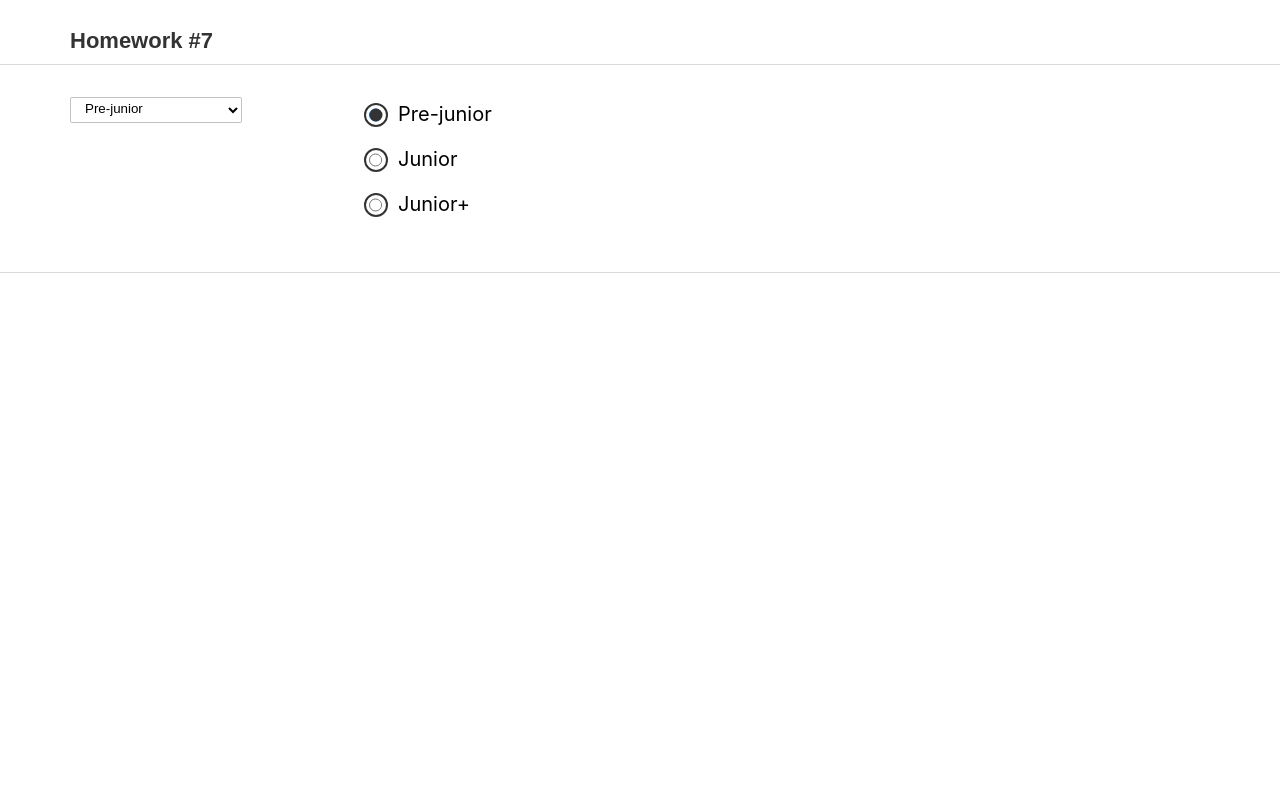
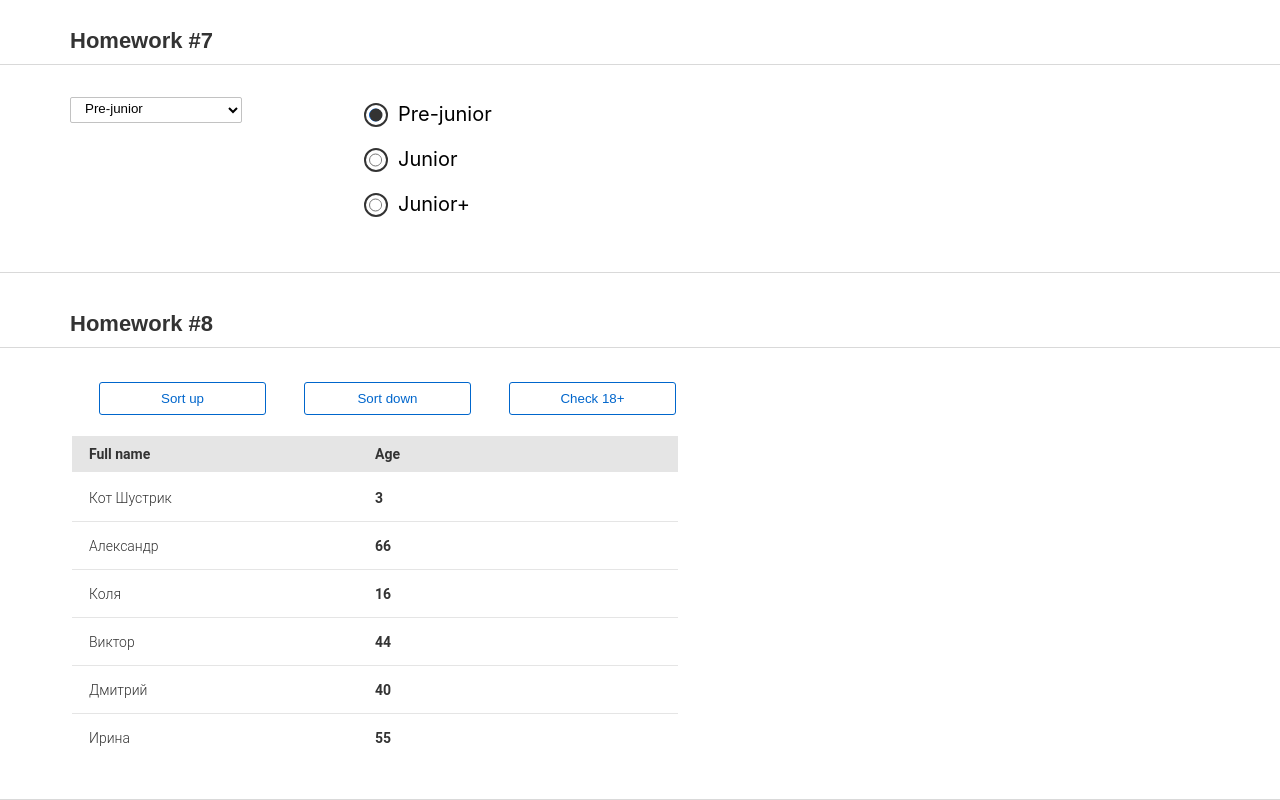
Before and after one commit to VitalickWeb/tasks-ignat, a React (Create React App) app: page /#/junior in a window 1280 px wide. Shown: the part 516-1316 px from the top of the page. Before the commit the page ends 800 px from the top, so only its background shows below. Built offline with nearby package versions, Linux system fonts and the light colour scheme.

Commit message:
home task 4

```diff
--- a/src/s2-homeworks/hw04/common/c2-SuperButton/SuperButton.module.css
+++ b/src/s2-homeworks/hw04/common/c2-SuperButton/SuperButton.module.css
@@ -3,7 +3,9 @@
     color: #FFFFFF;
     margin-right: 38px;
 }
-
+.button:last-child {
+    margin: 0;
+}
 .disabled {
     width: 132px;
     background: #004D99;
--- a/src/s2-homeworks/hw05/pages/Junior.tsx
+++ b/src/s2-homeworks/hw05/pages/Junior.tsx
@@ -2,14 +2,14 @@ import React from 'react'
 import HW6 from "../../hw06/HW6";
 import HW7 from "../../hw07/HW7";
 import HW8 from '../../hw08/HW8'
-// import HW9 from '../../hw09/HW9'
+import HW9 from '../../hw09/HW9'
 
 function Junior() {
     return (
         <div id={'hw5-page-junior'}>
             <HW6 />
             <HW7 />
-            {/*<HW8 />*/}
+            <HW8 />
             {/*<HW9 />*/}
         </div>
     )
--- a/src/s2-homeworks/hw08/HW8.module.css
+++ b/src/s2-homeworks/hw08/HW8.module.css
@@ -1,23 +1,66 @@
 .item {
+    width: 100%;
+    height: 48px;
+    display: flex;
+    align-items: center;
+    padding: 16px 0 16px 0;
+    border-bottom: 1px solid #E5E5E5;
 }
 
 .item:last-of-type {
+    border-bottom: none;
 }
 
 .users {
+    margin-top: 19px;
 }
 
 .buttonsContainer {
+    width: 606px;
+    display: flex;
+    justify-content: flex-end;
 }
 
 .container {
+    padding: 34px 0 0 70px;
 }
 
-.thead {
+.thead tr {
+    font-family: Roboto, sans-serif;
+    font-style: normal;
+    font-weight: 600;
+    font-size: 14px;
+    width: 606px;
+    height: 36px;
+    background: #E5E5E5;
+    display: flex;
+    align-items: center;
+}
+
+.thead tr td:first-child {
+    font-family: Roboto, sans-serif;
+    font-style: normal;
+    font-weight: 600;
+    font-size: 14px;
+    width: 50%;
 }
 
 .nameCol {
+    font-family: Roboto, sans-serif;
+    font-style: normal;
+    font-weight: 300;
+    font-size: 14px;
+    padding-left: 17px;
+    border-bottom: #E5E5E5;
+    color: #333;
+    width: 50%;
 }
 
-.ageCol {
+td.ageCol {
+    font-family: Roboto, sans-serif;
+    font-style: normal;
+    font-weight: 600;
+    font-size: 14px;
+
+    color: #333;
 }
--- a/src/s2-homeworks/hw08/HW8.tsx
+++ b/src/s2-homeworks/hw08/HW8.tsx
@@ -19,7 +19,7 @@ export type UserType = {
 
 const initialPeople: UserType[] = [
     // студенты могут поменять имя/возраст/количество объектов, _id должны быть целочисленные
-    {_id: 0, name: 'Кот', age: 3},
+    {_id: 0, name: 'Кот Шустрик', age: 3},
     {_id: 1, name: 'Александр', age: 66},
     {_id: 2, name: 'Коля', age: 16},
     {_id: 3, name: 'Виктор', age: 44},
@@ -55,8 +55,9 @@ const HW8 = () => {
 
     return (
         <div id={'hw3'}>
+            <div className={s2.hw}>
             <div className={s2.hwTitle}>Homework #8</div>
-            <div className={s2.hw}>
+            <div className={s2.lineTop}></div>
                 <div className={s.container}>
                     <div className={s.buttonsContainer}>
                         <SuperButton
@@ -84,13 +85,13 @@ const HW8 = () => {
 
                     <table id={'hw8-users'} className={s.users}>
                         <thead className={s.thead}>
-                        <tr>
-                            <td className={s.nameCol}>Name</td>
-                            <td className={s.ageCol}>Age</td>
-                        </tr>
+                            <tr>
+                                <td className={s.nameCol}>Full name</td>
+                                <td className={s.ageCol}>Age</td>
+                            </tr>
                         </thead>
 
-                        <tbody>{finalPeople}</tbody>
+                        <tbody className={s.tbody}>{finalPeople}</tbody>
                     </table>
                 </div>
             </div>
--- a/src/s2-homeworks/hw08/User.tsx
+++ b/src/s2-homeworks/hw08/User.tsx
@@ -11,12 +11,10 @@ const User: React.FC<UserPropsType> = ({ u }) => {
     return (
         <tr id={'hw8-user-' + u._id + '-' + u.age} className={s.item}>
             <td id={'hw8-user-name-' + u._id} className={s.nameCol}>
-                {/*отобразить имя*/}
-
+                {u.name/*отобразить имя*/}
             </td>
-            <td id={'hw8-user-age-' + u._id}>
-                {/*отобразить возраст*/}
-
+            <td id={'hw8-user-age-' + u._id} className={s.ageCol}>
+                {u.age/*отобразить возраст*/}
             </td>
         </tr>
     )
--- a/src/s2-homeworks/hw08/bll/homeWorkReducer.ts
+++ b/src/s2-homeworks/hw08/bll/homeWorkReducer.ts
@@ -4,15 +4,16 @@ type ActionType =
     | { type: 'sort'; payload: 'up' | 'down' }
     | { type: 'check'; payload: number }
 
-export const homeWorkReducer = (state: any, action: any): any => { // need to fix any
+export const homeWorkReducer = (state: UserType[], action: ActionType): UserType[] => { // need to fix any
     switch (action.type) {
         case 'sort': { // by name
-
-            return state // need to fix
+            return [...state].sort((a, b) =>
+                action.payload === 'up' ? (a.name.toUpperCase() > b.name.toUpperCase() ? 1 : -1) :
+                action.payload === 'down' ? (a.name.toUpperCase() < b.name.toUpperCase() ? 1 : -1) : 0
+            ); // need to fix
         }
         case 'check': {
-
-            return state // need to fix
+            return state.filter(a => a.age >= 18) // need to fix
         }
         default:
             return state
```
